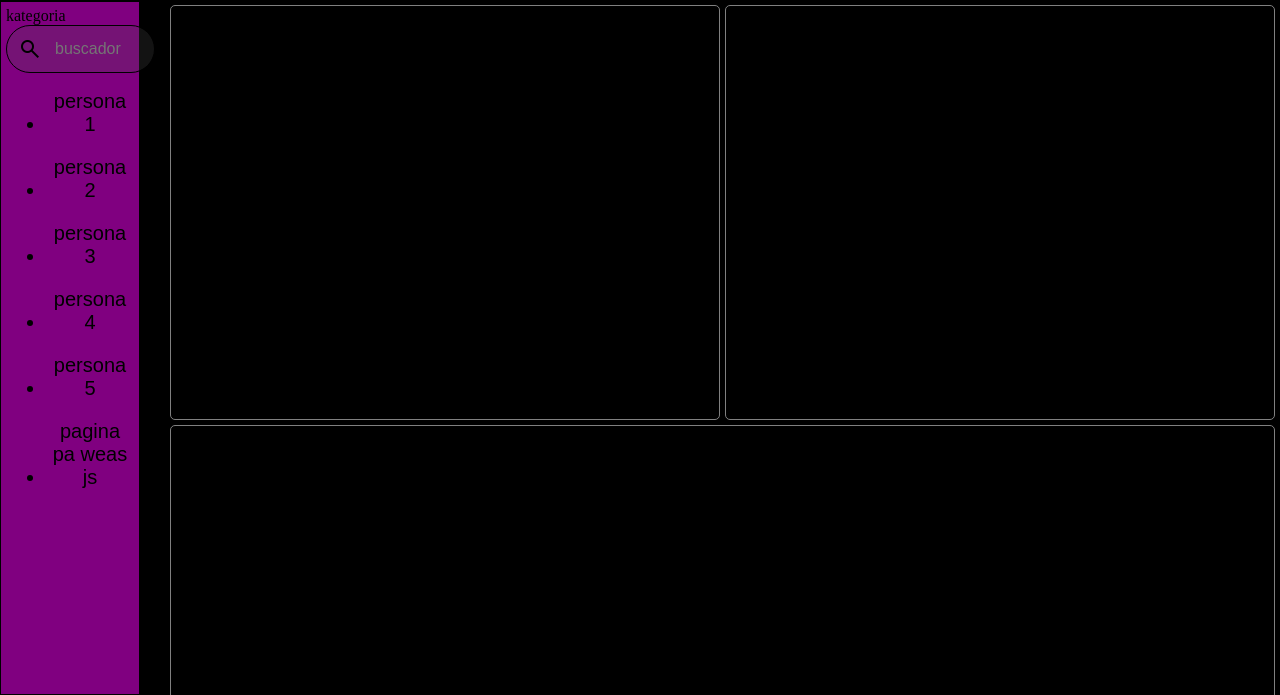
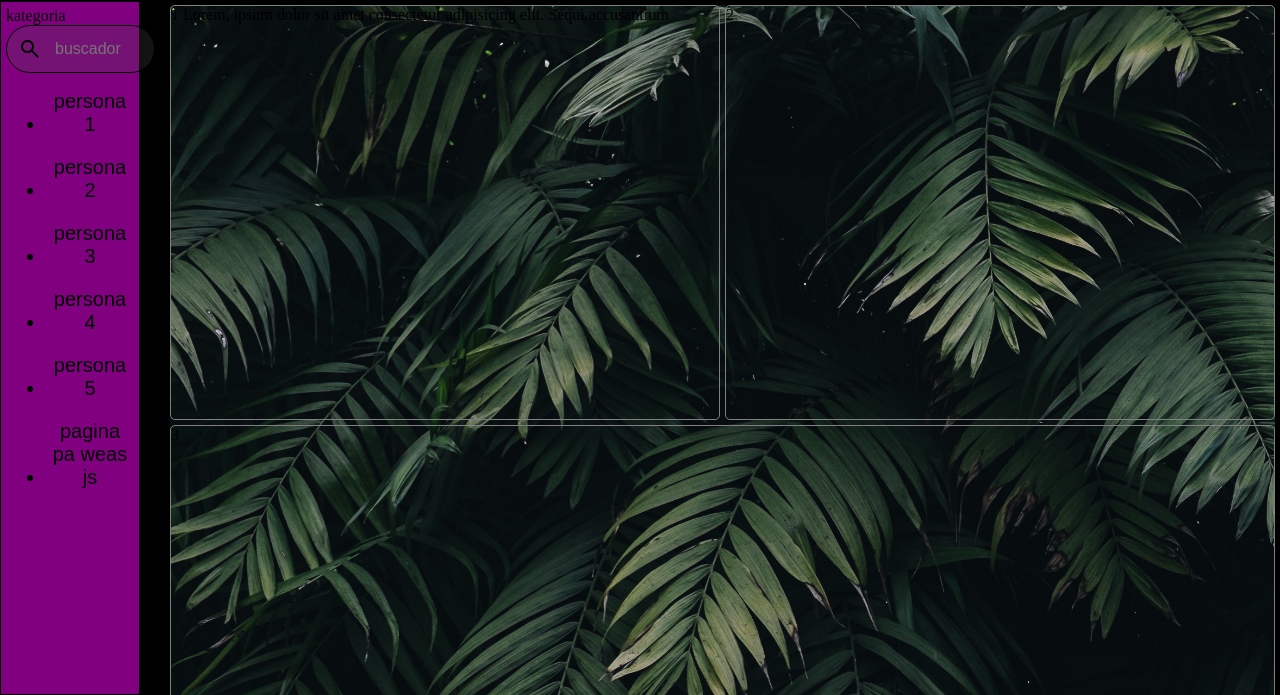
Before and after one commit to Afadiego/alex-gay, a plain HTML site: page index.html in a window 1280 px wide. Shown: the part 105-800 px from the top of the page. Drawn offline with nearby package versions, Linux system fonts and the light colour scheme; files that its build step writes are made by us from their sources; files whose address does not match are found by name.

Commit message:
Update style-pagina-web.css

```diff
--- a/style-pagina-web.css
+++ b/style-pagina-web.css
@@ -57,7 +57,7 @@ body{
     margin-left:170px ;
     margin-top: 110px;
     margin-right: 5px;
-    background-image: url(/pagina-web2/img/pexels-cátia-matos-1072179.jpg);
+    background-image: url(/pexels-cátia-matos-1072179.jpg);
     display: grid;
     grid-template-columns: repeat(2,1fr);
     grid-auto-rows:minmax( 100px, auto) ;
```
